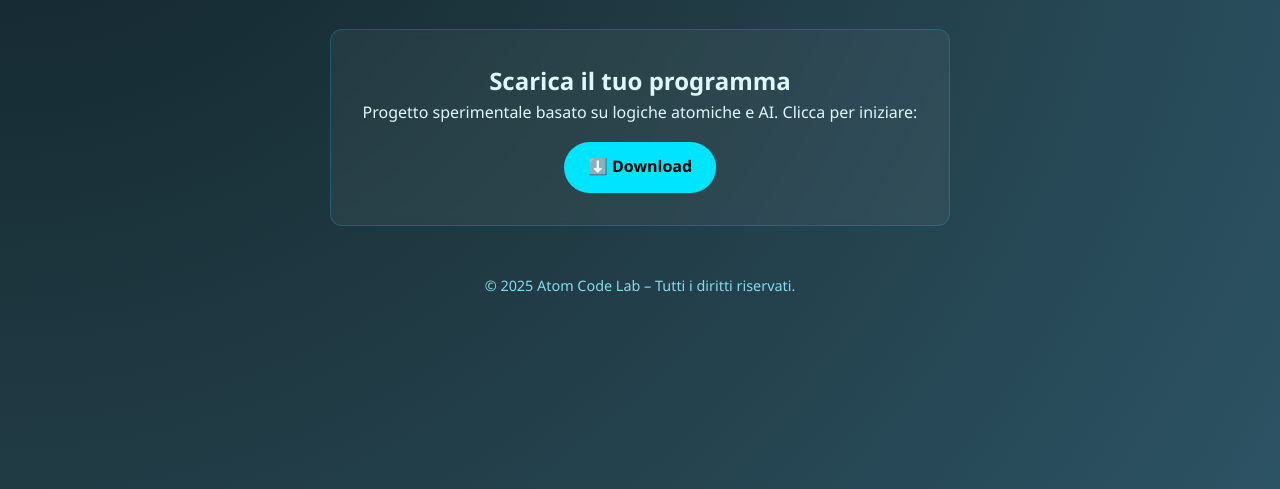
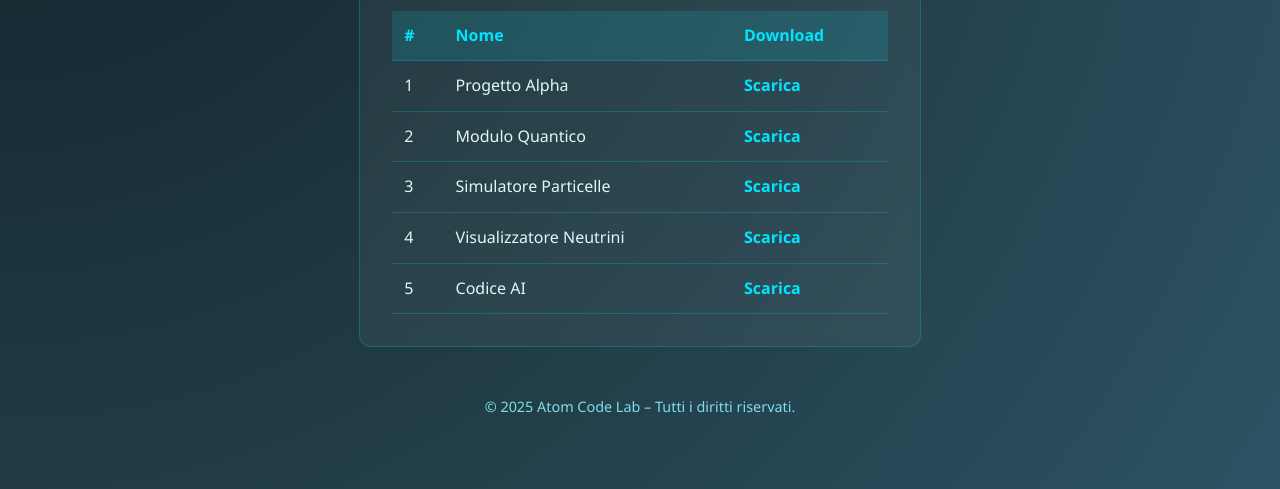
Before and after one commit to Atomjo/atom, a plain HTML site: page index.html in a window 1280 px wide. Shown: the part 311-800 px from the top of the page. Drawn offline with Linux system fonts and the light colour scheme.

Commit message:
Add files via upload

```diff
--- a/index.html
+++ b/index.html
@@ -10,14 +10,48 @@
   <div class="container">
     <header>
       <h1>⚛️ Atom Code Lab</h1>
-      <p>Innovazione, tecnologia e codice dal nucleo alla rete.</p>
+      <p>Download center – Tecnologia, AI e programmazione avanzata</p>
     </header>
 
     <main>
       <section class="highlight">
-        <h2>Scarica il tuo programma</h2>
-        <p>Progetto sperimentale basato su logiche atomiche e AI. Clicca per iniziare:</p>
-        <a href="mio-programma.zip" class="download-btn" download>⬇️ Download</a>
+        <h2>Programmi disponibili</h2>
+        <table class="download-table">
+          <thead>
+            <tr>
+              <th>#</th>
+              <th>Nome</th>
+              <th>Download</th>
+            </tr>
+          </thead>
+          <tbody>
+            <tr>
+              <td>1</td>
+              <td>Progetto Alpha</td>
+              <td><a href="progetto-alpha.zip" download>Scarica</a></td>
+            </tr>
+            <tr>
+              <td>2</td>
+              <td>Modulo Quantico</td>
+              <td><a href="modulo-quantico.zip" download>Scarica</a></td>
+            </tr>
+            <tr>
+              <td>3</td>
+              <td>Simulatore Particelle</td>
+              <td><a href="simulatore-particelle.zip" download>Scarica</a></td>
+            </tr>
+            <tr>
+              <td>4</td>
+              <td>Visualizzatore Neutrini</td>
+              <td><a href="visualizzatore-neutrini.zip" download>Scarica</a></td>
+            </tr>
+            <tr>
+              <td>5</td>
+              <td>Codice AI</td>
+              <td><a href="codice-ai.zip" download>Scarica</a></td>
+            </tr>
+          </tbody>
+        </table>
       </section>
     </main>
 
--- a/style.css
+++ b/style.css
@@ -64,3 +64,31 @@ footer {
   font-size: 0.9rem;
   color: #80deea;
 }
+
+.download-table {
+  width: 100%;
+  margin-top: 2rem;
+  border-collapse: collapse;
+  color: #e0f7fa;
+}
+
+.download-table th, .download-table td {
+  padding: 0.75rem;
+  border-bottom: 1px solid #00e5ff33;
+  text-align: left;
+}
+
+.download-table th {
+  background-color: #00e5ff22;
+  color: #00e5ff;
+}
+
+.download-table a {
+  color: #00e5ff;
+  text-decoration: none;
+  font-weight: bold;
+}
+
+.download-table a:hover {
+  text-decoration: underline;
+}
```
